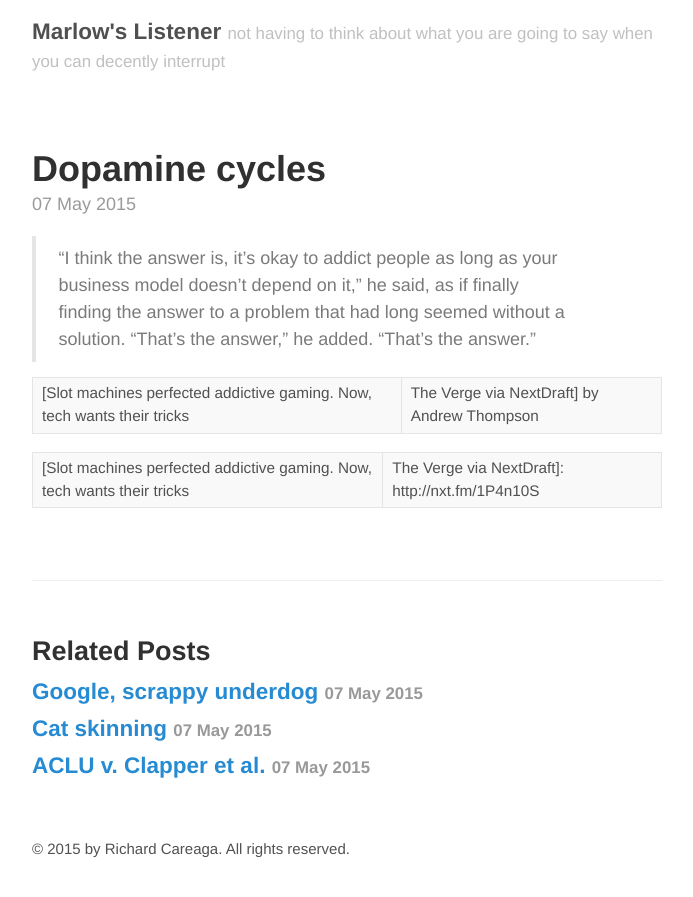
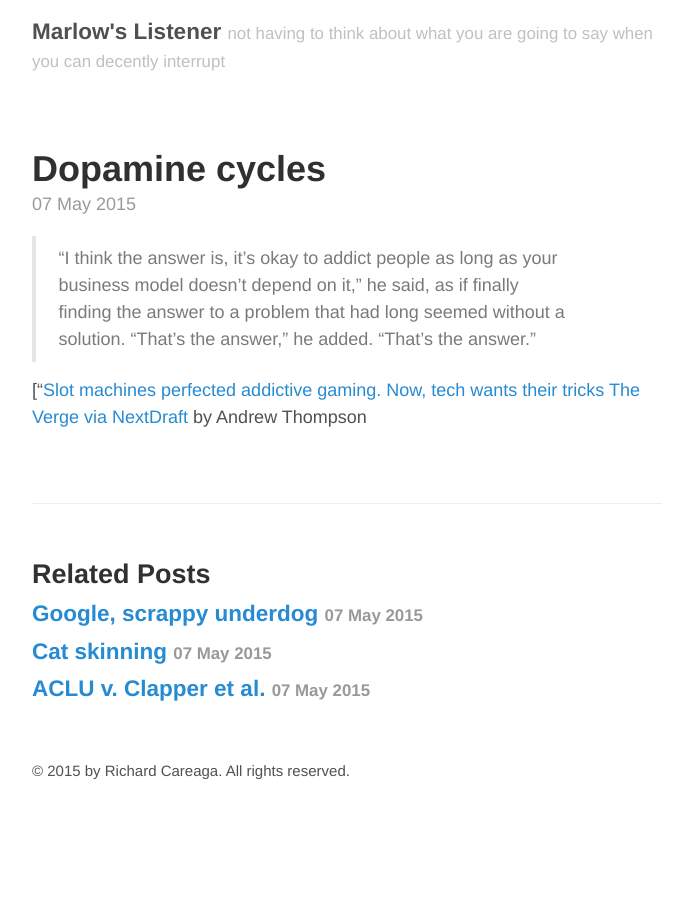
Before and after one commit to technocrat/marlow.github.io, a Jekyll site: the page built from _posts/2015-05-07-slots.md, in a window 1280 px wide. Shown: the top 897 px of the page, without its empty margins (293-986 px from the left). Built offline with Jekyll 4.4.1, drawn with Linux system fonts in a browser that asks for light colours; some of the changed lines change nothing that is shown.

Commit message:
Update 2015-05-07-slots.md

```diff
--- a/_posts/2015-05-07-slots.md
+++ b/_posts/2015-05-07-slots.md
@@ -6,6 +6,6 @@ tags: psychology
 
 > "I think the answer is, it’s okay to addict people as long as your business model doesn’t depend on it," he said, as if finally finding the answer to a problem that had long seemed without a solution. "That’s the answer," he added. "That’s the answer."
 
-[Slot machines perfected addictive gaming. Now, tech wants their tricks | The Verge via NextDraft] by Andrew Thompson
+["[Slot machines perfected addictive gaming. Now, tech wants their tricks The Verge via NextDraft] by Andrew Thompson
 
-[Slot machines perfected addictive gaming. Now, tech wants their tricks | The Verge via NextDraft]: http://nxt.fm/1P4n10S
+[Slot machines perfected addictive gaming. Now, tech wants their tricks The Verge via NextDraft]: http://nxt.fm/1P4n"10S
```
